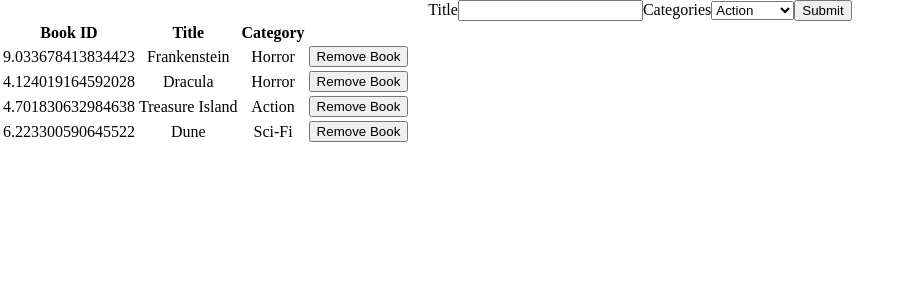
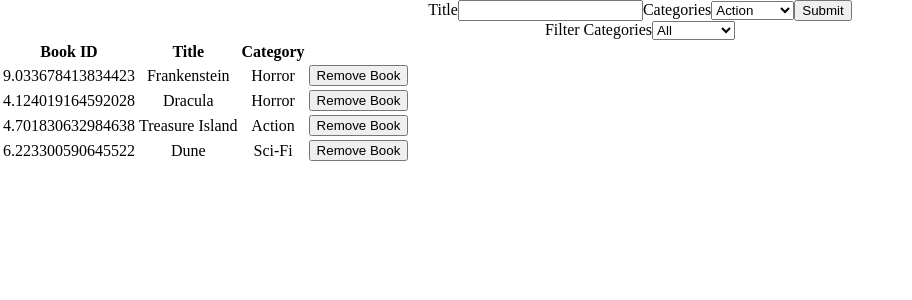
Before and after one commit to RossielCS/Bookstore, a React (Create React App) app: page / in a window 1280 px wide. Shown: the top 300 px of the page, without its empty margins (0-912 px from the left). Built offline with nearby package versions, Linux system fonts and the light colour scheme.

Commit message:
Dispatch changefilter to the redux store
- Add method handlechangefilter to bookslist component

```diff
--- a/src/components/CategoryFilter.js
+++ b/src/components/CategoryFilter.js
@@ -1,14 +1,14 @@
 import React from 'react';
 import PropTypes from 'prop-types';
 
+const CategoryFilter = ({ handleFilterChange }) => {
   const filterCategories = [
     'Action', 'Biography', 'History',
     'Horror', 'Kids', 'Learning', 'Sci-Fi'];
-
-const CategoryFilter = ({ handleFilterChange }) => {
+  return (
     <label htmlFor="filter">
       Filter Categories
-    <select onChange={handleFilterChange}>
+      <select onChange={e => handleFilterChange(e)}>
         <option key="All" value="All" selected>All</option>
         {filterCategories.map(
           category => (
@@ -21,7 +21,8 @@ const CategoryFilter = ({ handleFilterChange }) => {
           ),
         )}
       </select>
-  </label>;
+    </label>
+  );
 };
 
 CategoryFilter.propTypes = {
--- a/src/containers/BooksList.js
+++ b/src/containers/BooksList.js
@@ -2,14 +2,21 @@ import React from 'react';
 import PropTypes from 'prop-types';
 import { connect } from 'react-redux';
 import Book from '../components/Book';
-import { removeBook } from '../actions';
+import CategoryFilter from '../components/CategoryFilter';
+import { removeBook, changeFilter } from '../actions';
 
-const BooksList = ({ books, removeBook }) => {
+const BooksList = ({ books, removeBook, changeFilter }) => {
   const handleRemoveBook = book => {
     removeBook(book);
   };
 
+  const handleChangeFilter = filter => {
+    changeFilter(filter);
+  };
+
   return (
+    <>
+      <CategoryFilter handleFilterChange={handleChangeFilter} />
       <table>
         <thead>
           <tr>
@@ -31,15 +38,20 @@ const BooksList = ({ books, removeBook }) => {
           ))}
         </tbody>
       </table>
+    </>
   );
 };
 
 const mapStateToProps = state => ({ books: state.books });
 
-const mapDispatchToProps = dispatch => ({ removeBook: book => dispatch(removeBook(book)) });
+const mapDispatchToProps = dispatch => ({
+  removeBook: book => dispatch(removeBook(book)),
+  changeFilter: filter => dispatch(changeFilter(filter)),
+});
 
 BooksList.propTypes = {
   books: PropTypes.arrayOf(PropTypes.object).isRequired,
+  changeFilter: PropTypes.func.isRequired,
   removeBook: PropTypes.func.isRequired,
 };
 
--- a/src/reducers/index.js
+++ b/src/reducers/index.js
@@ -1,8 +1,10 @@
 import { combineReducers } from 'redux';
 import booksReducer from './books';
+import filtersReducer from './filter';
 
 const rootReducer = combineReducers({
   books: booksReducer,
+  filters: filtersReducer,
 });
 
 export default rootReducer;
```
Lines whose indentation alone changed are shown as unchanged.
